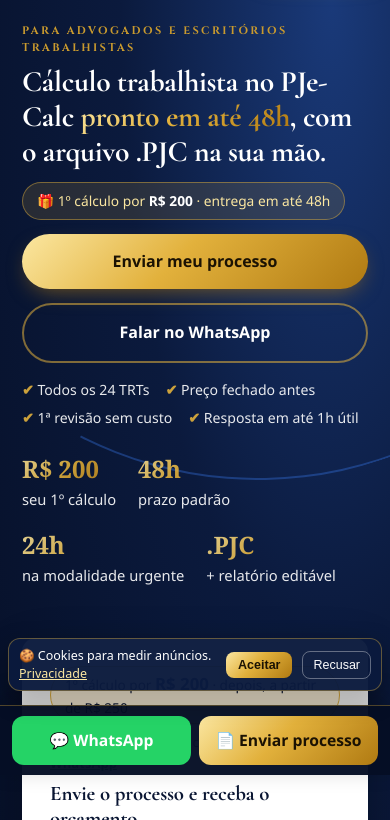
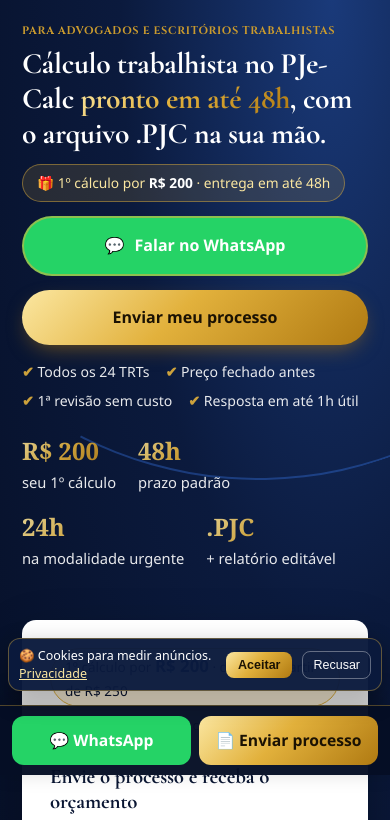
Before and after one commit to Felicordeirofcf/pontes-ferreira-calculos, a plain HTML site: page site/index.html in a window 390 px wide. Shown: the part 69-889 px from the top of the page. Drawn offline with nearby package versions, Linux system fonts and the light colour scheme; no server answers.

Commit message:
Site no celular: WhatsApp em primeiro e em verde, topo sem botão espremido
Co-Authored-By: Claude Opus 5.5 <noreply@anthropic.com>
Claude-Session: https://claude.ai/code/session_016ZiB4zHch2gia2L5NYwhZY

```diff
--- a/site/index.html
+++ b/site/index.html
@@ -158,6 +158,11 @@
     .oferta-hero{font-size:.86rem;margin-bottom:14px}
     .hero .eyebrow{font-size:.68rem}
     .hero .ctas .btn{flex:1 1 100%;justify-content:center;text-align:center}
+    /* no celular o caminho natural é o WhatsApp: ele vem primeiro, em verde; o formulário fica logo abaixo */
+    .hero .ctas .js-wa{order:-1;background:#25d366;border-color:#25d366;color:#fff;font-weight:800}
+    .hero .ctas .js-wa::before{content:"💬 "}
+    .hero .eyebrow{letter-spacing:.06em}
+    header .wrap > .btn.js-wa{display:none!important} /* a barra fixa do rodapé já tem os dois botões */
     .trust{margin-top:20px;gap:14px 22px}
     header .btn.wa-top{display:inline-flex;padding:8px 12px;font-size:.85rem}
     .wa-float{display:none}
```
